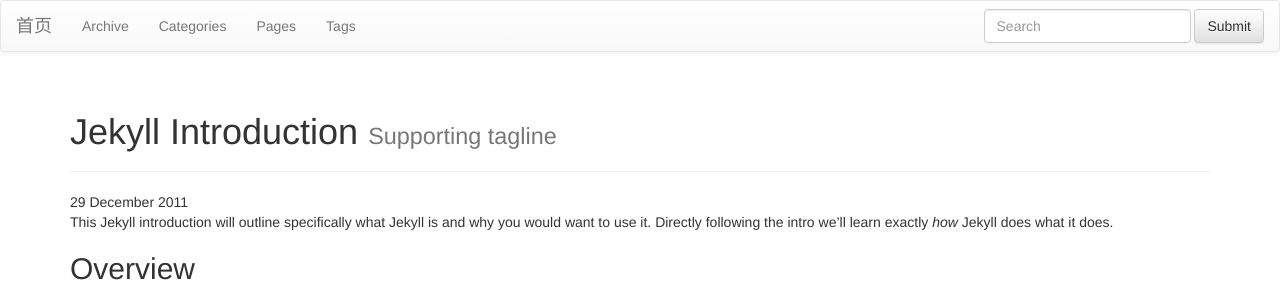
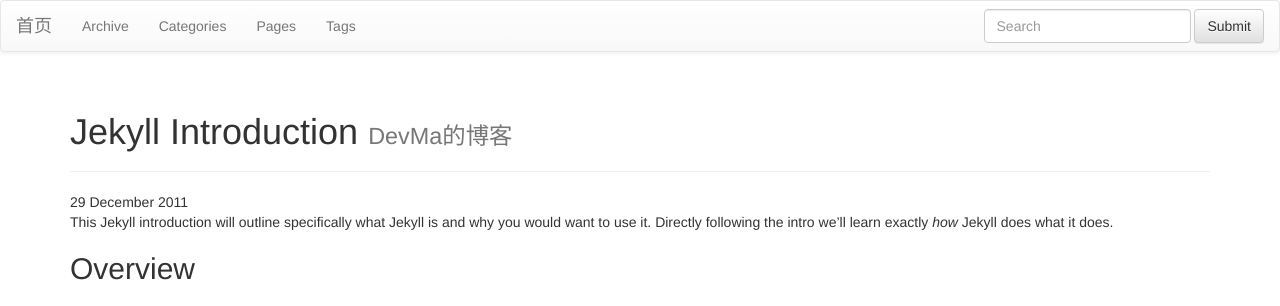
Before and after one commit to RexMa88/rexma88.github.com, a Jekyll site: the page built from _posts/core-samples/2011-12-29-jekyll-introduction.md, in a window 1280 px wide and 900 px high. Shown: the top 306 px of the window. Built offline with Jekyll 4.4.1, drawn with Linux system fonts in a browser that asks for light colours; nearby versions of some CDN libraries; library files that are not in the unit come from our copies; comment, search, counter and statistics services are not loaded.

Commit message:
fix title

```diff
--- a/_posts/core-samples/2011-12-29-jekyll-introduction.md
+++ b/_posts/core-samples/2011-12-29-jekyll-introduction.md
@@ -1,7 +1,7 @@
 ---
 layout: post
 category : lessons
-tagline: "Supporting tagline"
+tagline: "DevMa的博客"
 tags : [intro, beginner, jekyll, tutorial]
 ---
 {% include JB/setup %}
```
